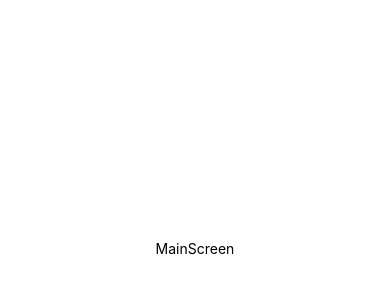
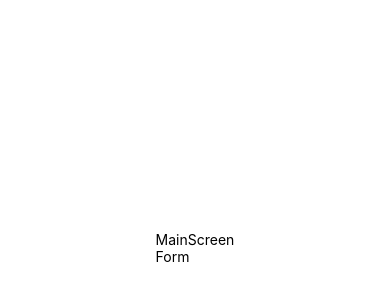
Before and after one commit to raonirenosto/ruptiva-code-challenge, a React Native app: screen / in a window 390 px wide. Shown: the part 174-474 px from the top of the page. Built offline with nearby package versions, Linux system fonts and the light colour scheme.

Commit message:
Change folder structure and create Form component

```diff
--- a/App.js
+++ b/App.js
@@ -1,7 +1,7 @@
 import { StatusBar } from 'expo-status-bar';
 import React from 'react';
 import { StyleSheet, Text, View } from 'react-native';
-import MainScreen from './src/screens/MainScreen'
+import MainScreen from './src/app/screens/MainScreen'
 
 export default function App() {
   return (
--- /dev/null
+++ b/src/app/components/Form.js
@@ -0,0 +1,14 @@
+import React from 'react';
+import { View, Text, StyleSheet } from 'react-native';
+
+const Form = () => {
+  return <View>
+    <Text>Form</Text>
+  </View>
+};
+
+const styles = StyleSheet.create({
+
+});
+
+export default Form;
--- a/src/screens/MainScreen.js
+++ b/src/app/screens/MainScreen.js
@@ -1,9 +1,11 @@
 import React from 'react';
 import { View, Text, StyleSheet } from 'react-native';
+import Form from '../components/Form';
 
 const MainScreen = () => {
   return <View>
     <Text>MainScreen</Text>
+    <Form />
   </View>
 };
 
```
